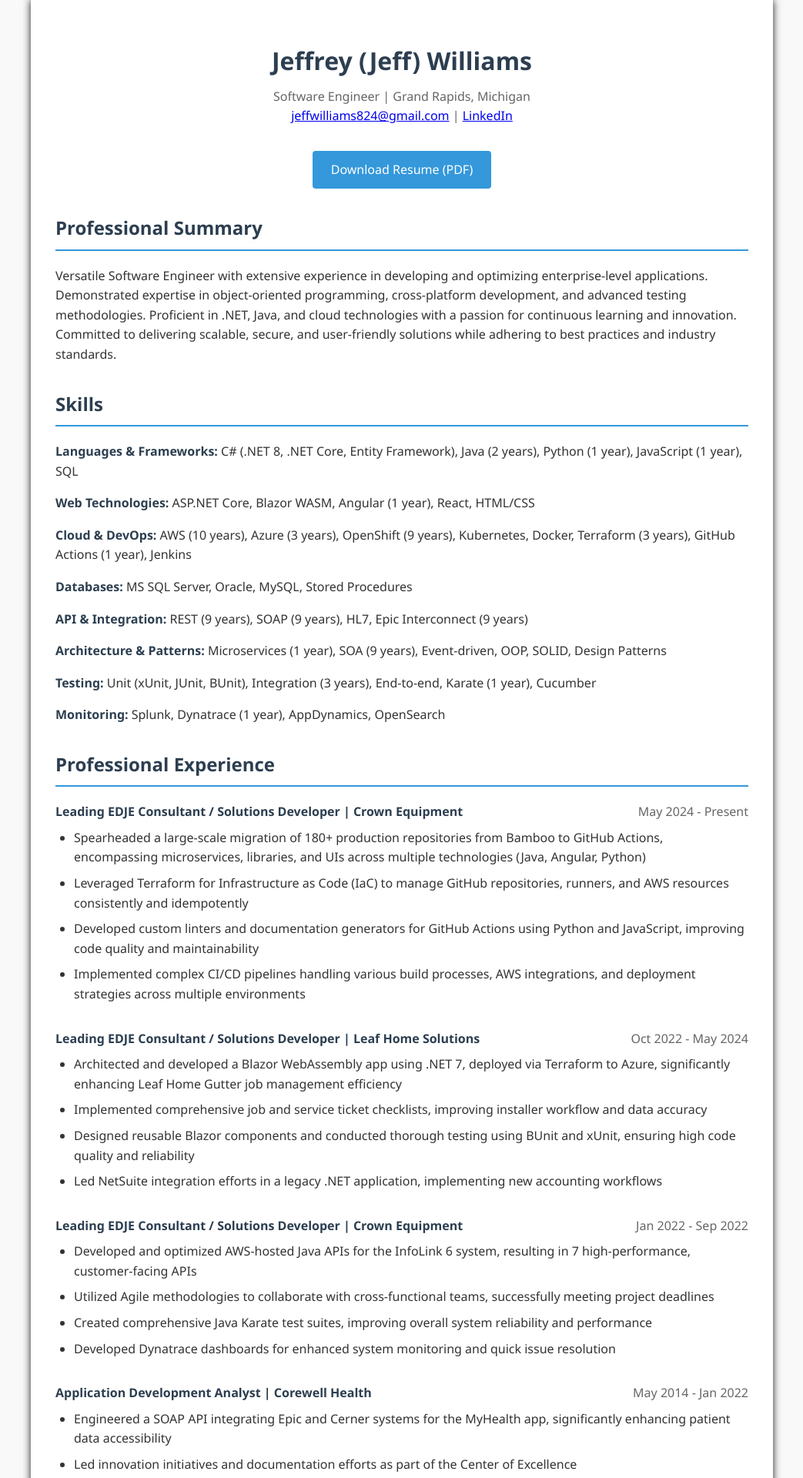
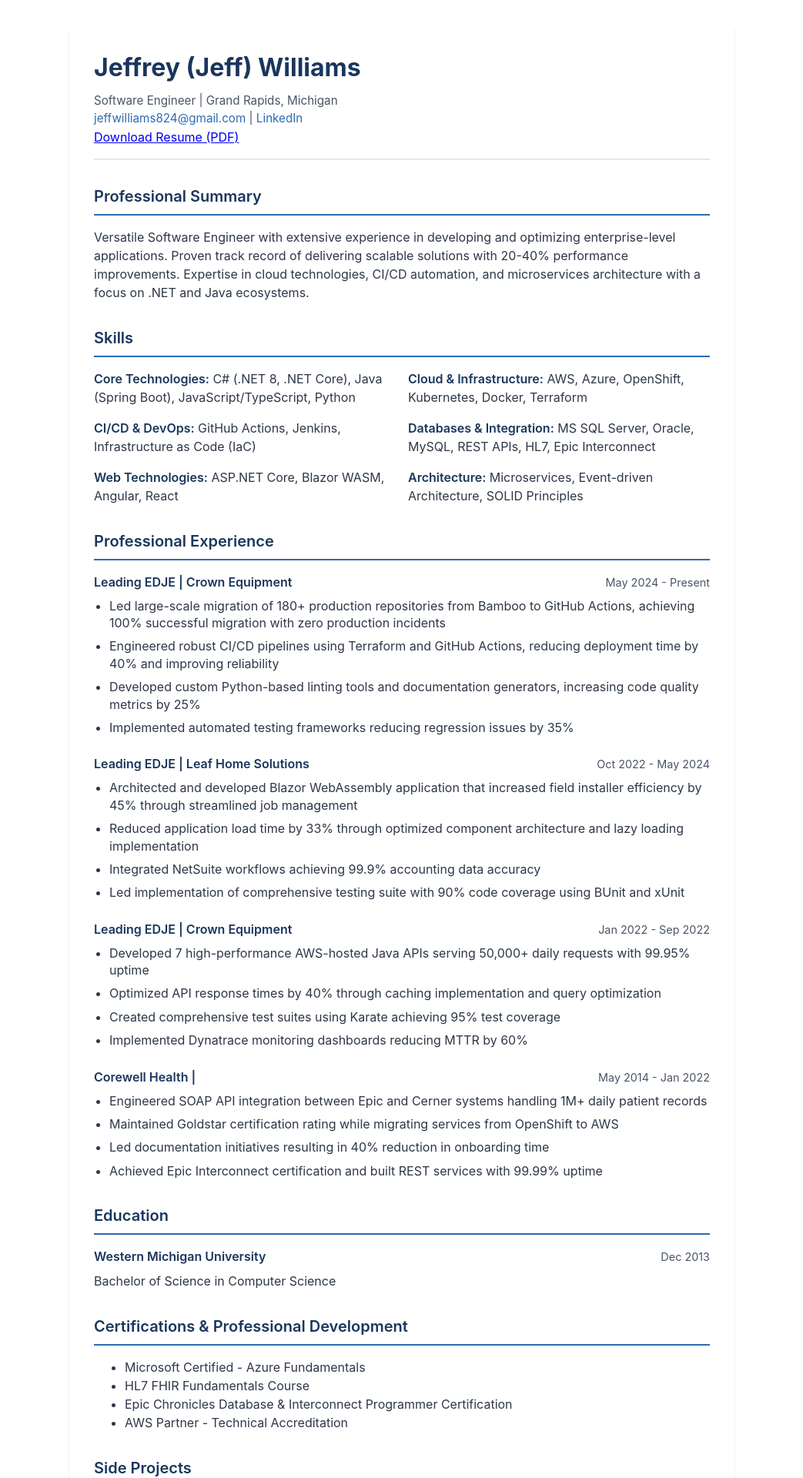
Before and after one commit to jwill824/resume, a Jekyll site: the page built from index.html, in a window 1280 px wide. Shown: the top 1920 px of the page at 77% size, without its empty margins (118-1161 px from the left). Built offline with Jekyll 4.4.1, drawn with Linux system fonts in a browser that asks for light colours; some of the changed text lies outside the part shown.

Commit message:
refactor

```diff
--- a/_data/resume.yml
+++ b/_data/resume.yml
@@ -4,88 +4,74 @@
   location: Grand Rapids, Michigan
   email: jeffwilliams824@gmail.com
   linkedin: jeffrey-williams-2639576a
+  github: # Add your GitHub if you have relevant repos
 
 summary: >
   Versatile Software Engineer with extensive experience in developing and optimizing enterprise-level applications.
-  Demonstrated expertise in object-oriented programming, cross-platform development, and advanced testing methodologies.
-  Proficient in .NET, Java, and cloud technologies with a passion for continuous learning and innovation.
-  Committed to delivering scalable, secure, and user-friendly solutions while adhering to best practices and industry standards.
+  Proven track record of delivering scalable solutions with 20-40% performance improvements.
+  Expertise in cloud technologies, CI/CD automation, and microservices architecture with a focus on .NET and Java ecosystems.
 
 skills:
-  - category: Languages & Frameworks
-    items: C# (.NET 8, .NET Core, Entity Framework), Java (SpringBoot), Python, JavaScript, SQL
-
+  - category: Core Technologies
+    items: C# (.NET 8, .NET Core), Java (Spring Boot), JavaScript/TypeScript, Python
+  - category: Cloud & Infrastructure
+    items: AWS, Azure, OpenShift, Kubernetes, Docker, Terraform
+  - category: CI/CD & DevOps
+    items: GitHub Actions, Jenkins, Infrastructure as Code (IaC)
+  - category: Databases & Integration
+    items: MS SQL Server, Oracle, MySQL, REST APIs, HL7, Epic Interconnect
   - category: Web Technologies
-    items: ASP.NET Core, Blazor WASM, Angular, React, HTML/CSS
-
-  - category: Cloud & DevOps
-    items: AWS, Azure, OpenShift, Kubernetes, Docker, Terraform, GitHub Actions, Jenkins
-
-  - category: Databases
-    items: MS SQL Server, Oracle, MySQL, Stored Procedures
-
-  - category: API & Integration
-    items: REST (OpenAPI), SOAP, HL7, Epic Interconnect
-
-  - category: Architecture & Patterns
-    items: Microservices, SOA, Event-driven, OOP, SOLID, Design Patterns
-
-  - category: Testing
-    items: Unit (xUnit, JUnit, BUnit), Integration, End-to-end, Karate, Cucumber
-
-  - category: Monitoring
-    items: Splunk, Dynatrace, AppDynamics, OpenSearch
+    items: ASP.NET Core, Blazor WASM, Angular, React
+  - category: Architecture
+    items: Microservices, Event-driven Architecture, SOLID Principles
 
 experience:
-  - company: Leading EDJE Consultant / Solutions Developer
+  - company: Leading EDJE
     organization: Crown Equipment
     date: May 2024 - Present
     achievements:
-      - Spearheaded a large-scale migration of 180+ production repositories from Bamboo to GitHub Actions, encompassing microservices, libraries, and UIs across multiple technologies (Java, Angular, Python)
-      - Leveraged Terraform for Infrastructure as Code (IaC) to manage GitHub repositories, runners, and AWS resources consistently and idempotently
-      - Developed custom linters and documentation generators for GitHub Actions using Python and JavaScript, improving code quality and maintainability
-      - Implemented complex CI/CD pipelines handling various build processes, AWS integrations, and deployment strategies across multiple environments
+      - Led large-scale migration of 180+ production repositories from Bamboo to GitHub Actions, achieving 100% successful migration with zero production incidents
+      - Engineered robust CI/CD pipelines using Terraform and GitHub Actions, reducing deployment time by 40% and improving reliability
+      - Developed custom Python-based linting tools and documentation generators, increasing code quality metrics by 25%
+      - Implemented automated testing frameworks reducing regression issues by 35%
 
-  - company: Leading EDJE Consultant / Solutions Developer
+  - company: Leading EDJE
     organization: Leaf Home Solutions
     date: Oct 2022 - May 2024
     achievements:
-      - Architected and developed a Blazor WebAssembly app using .NET 7, deployed via Terraform to Azure, significantly enhancing Leaf Home Gutter job management efficiency
-      - Implemented comprehensive job and service ticket checklists, improving installer workflow and data accuracy
-      - Designed reusable Blazor components and conducted thorough testing using BUnit and xUnit, ensuring high code quality and reliability
-      - Led NetSuite integration efforts in a legacy .NET application, implementing new accounting workflows
+      - Architected and developed Blazor WebAssembly application that increased field installer efficiency by 45% through streamlined job management
+      - Reduced application load time by 33% through optimized component architecture and lazy loading implementation
+      - Integrated NetSuite workflows achieving 99.9% accounting data accuracy
+      - Led implementation of comprehensive testing suite with 90% code coverage using BUnit and xUnit
 
-  - company: Leading EDJE Consultant / Solutions Developer
+  - company: Leading EDJE
     organization: Crown Equipment
     date: Jan 2022 - Sep 2022
     achievements:
-      - Developed and optimized AWS-hosted Java APIs for the InfoLink 6 system, resulting in 7 high-performance, customer-facing APIs
-      - Utilized Agile methodologies to collaborate with cross-functional teams, successfully meeting project deadlines
-      - Created comprehensive Java Karate test suites, improving overall system reliability and performance
-      - Developed Dynatrace dashboards for enhanced system monitoring and quick issue resolution
+      - Developed 7 high-performance AWS-hosted Java APIs serving 50,000+ daily requests with 99.95% uptime
+      - Optimized API response times by 40% through caching implementation and query optimization
+      - Created comprehensive test suites using Karate achieving 95% test coverage
+      - Implemented Dynatrace monitoring dashboards reducing MTTR by 60%
 
-  - company: Application Development Analyst
-    organization: Corewell Health
+  - company: Corewell Health
     date: May 2014 - Jan 2022
     achievements:
-      - Engineered a SOAP API integrating Epic and Cerner systems for the MyHealth app, significantly enhancing patient data accessibility
-      - Led innovation initiatives and documentation efforts as part of the Center of Excellence
-      - Achieved Epic Interconnect certification and built REST services, maintaining Goldstar rating
-      - Successfully migrated services from OpenShift to AWS, resulting in cost savings and improved scalability
+      - Engineered SOAP API integration between Epic and Cerner systems handling 1M+ daily patient records
+      - Maintained Goldstar certification rating while migrating services from OpenShift to AWS
+      - Led documentation initiatives resulting in 40% reduction in onboarding time
+      - Achieved Epic Interconnect certification and built REST services with 99.99% uptime
 
 education:
   - institution: Western Michigan University
     degree: Bachelor of Science in Computer Science
-    date: Sep 2010 - Dec 2013
+    date: Dec 2013
 
 certifications:
-  - title: "Microsoft Certified: Azure Fundamentals"
-  - title: "HL7 FHIR Fundamentals Course"
-  - title: "Epic Chronicles Database Programmer Certification"
-  - title: "Epic Interconnect Programmer Certification"
-  - title: "AWS Partner: Accreditation (Technical)"
-  - title: "Pursuing AWS Developer Associate and Azure Developer Associate Certifications"
+  - title: Microsoft Certified - Azure Fundamentals
+  - title: HL7 FHIR Fundamentals Course
+  - title: Epic Chronicles Database & Interconnect Programmer Certification
+  - title: AWS Partner - Technical Accreditation
 
 projects:
-  - Developed an AI-driven sports gambling prediction model using Azure ML and Azure Data Studio with Spectre Console .NET, with a projected 10% ROI on NCAA March Madness Tournament
-  - Currently working on a Table Tennis ELO rating system in Python, demonstrating initiative and diverse programming skills
+  - "Developed AI-powered sports prediction model using Azure ML and .NET, achieving projected 10% ROI on NCAA Tournament predictions"
+  - "Building Table Tennis ELO rating system using Python and FastAPI, incorporating real-time match data and player statistics"
--- a/_layouts/default.html
+++ b/_layouts/default.html
@@ -7,7 +7,6 @@
     <title>Jeff Williams | Software Engineer</title>
     <meta name="description" content="Professional resume and portfolio of Jeffrey Williams">
     <link rel="stylesheet" href="{{ '/assets/css/styles.css' | relative_url }}">
-    <script src="{{ '/assets/js/skills.js' | relative_url }}" type="module"></script>
     {% seo title=false %}
 </head>
 
--- a/_sass/_resume.scss
+++ b/_sass/_resume.scss
@@ -2,14 +2,14 @@
 @use 'sass:color';
 
 // SASS Variables
-$primary-color: #2c3e50;
-$secondary-color: #3498db;
-$background-color: #f9f9f9;
-$text-color: #333;
-$border-color: #ddd;
-$light-text: color.adjust($text-color, $lightness: 20%);
+$primary-color: #1a365d; // Darker blue for better contrast
+$secondary-color: #2b6cb0; // Professional blue
+$background-color: #ffffff;
+$text-color: #2d3748;
+$border-color: #e2e8f0;
+$light-text: #4a5568;
 
-// CSS Variables (for dynamic values)
+// CSS Variables
 :root {
     --primary-color: #{$primary-color};
     --secondary-color: #{$secondary-color};
@@ -18,138 +18,150 @@
     --border-color: #{$border-color};
 }
 
-// Mixins
-@mixin transition($property: all, $duration: 0.3s) {
-    transition: $property $duration ease-in-out;
-}
-
-@mixin box-shadow($opacity: 0.1) {
-    box-shadow: 0 0 10px color.adjust(#000, $alpha: -$opacity);
-}
-
 // Base styles
 body {
-    font-family: 'Segoe UI', Tahoma, Geneva, Verdana, sans-serif;
-    line-height: 1.6;
+    font-family: 'Inter', -apple-system, system-ui, sans-serif;
+    line-height: 1.5;
     margin: 0;
-    padding: 0;
+    padding: 2rem 1rem;
     background-color: var(--background-color);
     color: var(--text-color);
 }
 
 .container {
-    max-width: 900px;
+    max-width: 800px;
     margin: 0 auto;
-    padding: math.div(2rem, 1);
     background-color: white;
-    @include box-shadow(0.1);
+    padding: 2rem;
+    box-shadow: 0 1px 3px 0 rgba(0, 0, 0, 0.1);
+    border-radius: 8px;
 }
 
 // Header styles
 header {
-    text-align: center;
-    margin-bottom: math.div(2rem, 1);
-    position: relative;
+    text-align: left;
+    margin-bottom: 2rem;
+    padding-bottom: 1rem;
+    border-bottom: 2px solid $border-color;
 }
 
 h1 {
     color: $primary-color;
-    margin-bottom: 0.5rem;
+    font-size: 2rem;
+    font-weight: 700;
+    margin: 0 0 0.5rem 0;
+}
+
+.contact-info {
+    color: $light-text;
+    font-size: 0.95rem;
+
+    a {
+        color: $secondary-color;
+        text-decoration: none;
+
+        &:hover {
+            text-decoration: underline;
+        }
+    }
+}
+
+// Section styles
+section {
+    margin-bottom: 2rem;
 }
 
 h2 {
     color: $primary-color;
+    font-size: 1.25rem;
+    font-weight: 600;
+    margin: 1.5rem 0 1rem;
+    padding-bottom: 0.5rem;
     border-bottom: 2px solid $secondary-color;
-    padding-bottom: 0.5rem;
-    margin-top: math.div(2rem, 1);
 }
 
-.contact-info {
-    color: $light-text;
-    margin-bottom: 1rem;
-}
+// Skills grid
+.skills-grid {
+    display: grid;
+    grid-template-columns: repeat(auto-fit, minmax(300px, 1fr));
+    gap: 1rem;
+    margin-bottom: 1.5rem;
 
-// Skills section
-.skills-grid {
     .skill-category {
-        margin-bottom: 1rem;
-
         strong {
             color: $primary-color;
-        }
-
-        .skill {
-            display: inline-block;
-            margin-right: 0.5rem;
-
-            .years {
-                font-size: math.div(0.8em, 1);
-                color: $light-text;
-                font-weight: normal;
-            }
+            font-weight: 600;
         }
     }
 }
 
 // Experience section
 .experience-item {
-    margin-bottom: math.div(2rem, 1);
-}
+    margin-bottom: 1.5rem;
 
     .experience-header {
         display: flex;
         justify-content: space-between;
+        align-items: baseline;
         margin-bottom: 0.5rem;
-    flex-wrap: wrap;
-}
 
         .company {
-    font-weight: bold;
+            font-weight: 600;
             color: $primary-color;
         }
 
         .date {
             color: $light-text;
+            font-size: 0.9rem;
+        }
     }
 
-// List styles
     ul {
-    margin-top: 0.5rem;
-    padding-left: 1.5rem;
-}
+        margin: 0.5rem 0;
+        padding-left: 1.25rem;
 
         li {
             margin-bottom: 0.5rem;
+            line-height: 1.4;
         }
-
-// Download button
-.download-button {
-    display: inline-block;
-    padding: 0.75rem 1.5rem;
-    background-color: $secondary-color;
-    color: white;
-    text-decoration: none;
-    border-radius: 4px;
-    @include transition(background-color);
-    margin-top: 1rem;
-
-    &:hover {
-        background-color: color.adjust($secondary-color, $lightness: -10%);
     }
 }
 
-.download-container {
-    text-align: center;
-    margin-bottom: math.div(2rem, 1);
+// Print styles
+@media print {
+    body {
+        padding: 0;
+        background: none;
     }
 
-// Media queries
+    .container {
+        max-width: none;
+        padding: 0;
+        box-shadow: none;
+    }
+
+    .download-container {
+        display: none;
+    }
+
+    a {
+        text-decoration: none;
+        color: $text-color;
+    }
+}
+
+// Responsive styles
 @media (max-width: 600px) {
+    .container {
+        padding: 1rem;
+    }
+
     .experience-header {
         flex-direction: column;
+        gap: 0.25rem;
     }
 
-    .date {
-        margin-top: 0.25rem;
+    .skills-grid {
+        grid-template-columns: 1fr;
     }
 }
--- a/assets/js/skills.js
+++ /dev/null
@@ -1,51 +0,0 @@
-// assets/js/skills.js
-
-export function calculateYearsOfExperience(experiences, skill) {
-    if (!experiences || !skill) return 0;
-    const skillLower = skill.toLowerCase();
-    const yearsSet = new Set();
-
-    experiences.forEach(job => {
-        const hasSkill = job.achievements.some(achievement =>
-            achievement.toLowerCase().includes(skillLower)
-        );
-
-        if (hasSkill) {
-            const [startStr, endStr] = job.date.split('-').map(d => d.trim());
-            const startDate = new Date(startStr);
-            const endDate = endStr === 'Present' ? new Date() : new Date(endStr);
-
-            for (let year = startDate.getFullYear(); year <= endDate.getFullYear(); year++) {
-                yearsSet.add(year);
-            }
-        }
-    });
-
-    return yearsSet.size;
-}
-
-export function formatYears(years) {
-    return `${years} ${years === 1 ? 'year' : 'years'}`;
-}
-
-function processSkills() {
-    const experienceData = JSON.parse(document.getElementById('experience-data').textContent);
-    const skillCategories = document.querySelectorAll('.skill-category');
-
-    skillCategories.forEach(category => {
-        const skillsText = category.textContent.split(':')[1];
-        const skills = skillsText.split(',').map(s => s.trim());
-        const categoryName = category.querySelector('strong').textContent;
-
-        const processedSkills = skills.map(skill => {
-            // Remove parenthetical expressions before calculating years
-            const cleanSkill = skill.replace(/\s*\(.*?\)\s*/g, '').trim();
-            const years = calculateYearsOfExperience(experienceData, cleanSkill);
-            return years > 0 ? `${cleanSkill} (${formatYears(years)})` : cleanSkill;
-        });
-
-        category.innerHTML = `<strong>${categoryName}</strong> ${processedSkills.join(', ')}`;
-    });
-}
-
-document.addEventListener('DOMContentLoaded', processSkills);
--- a/index.html
+++ b/index.html
@@ -17,8 +17,6 @@
         {% endfor %}
     </div>
 </section>
-
-<script id="experience-data" type="application/json">{{site.data.resume.experience | jsonify}}</script>
 
 <section id="experience" aria-labelledby="experience-title">
     <h2 id="experience-title">Professional Experience</h2>
```
Also changed, not shown: tests/skills.test.js (deleted, +0 -88 lines). Lines whose indentation alone changed are shown as unchanged.
